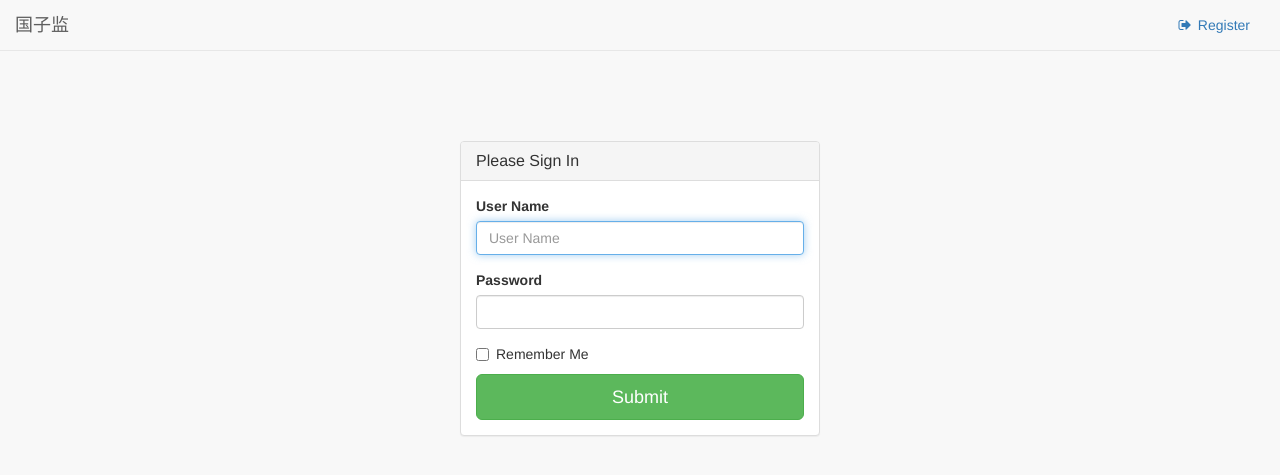
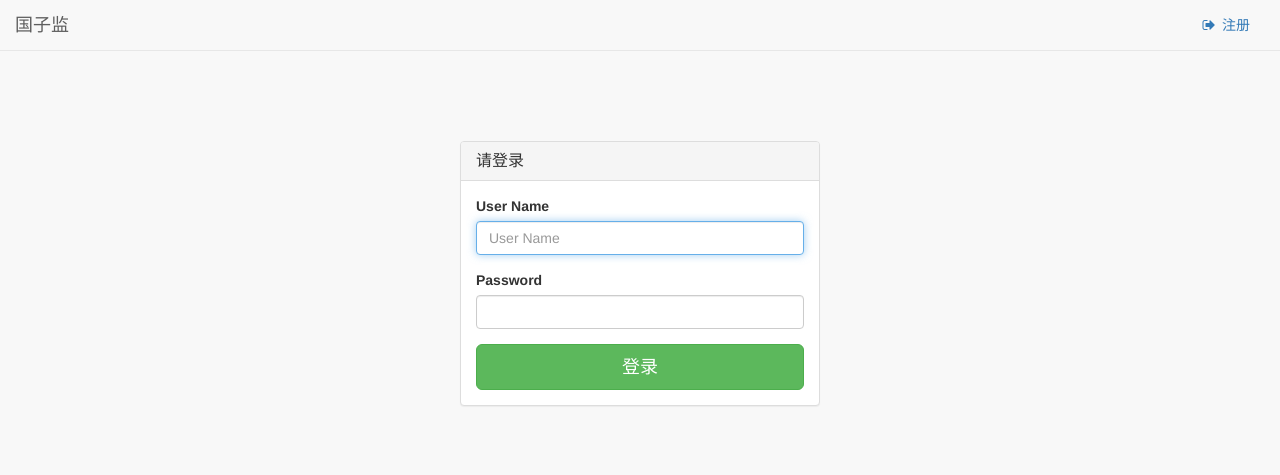
Before and after one commit to deljuven/Guozijian, a Flask app: page /login in a window 1280 px wide. Shown: the top 475 px of the page. Run offline with Flask 2, Linux system fonts and the light colour scheme; data comes from the database, SQL or seed files in the repository; parts of the project's set-up code (start-up, migrations or seed data) failed here and were passed over; some libraries are stand-ins or nearby versions.

Commit message:
fix: fix cn problem

```diff
--- a/guozijian/templates/base.html
+++ b/guozijian/templates/base.html
@@ -43,18 +43,18 @@
                 </a>
                 <ul class="dropdown-menu dropdown-user">
                     {% if session.logged_in %}
-                    <li><a href="#"><i class="fa fa-user fa-fw"></i> User Profile</a>
+                    <li><a href="#"><i class="fa fa-user fa-fw"></i> 账户详情</a>
                     </li>
-                    <li><a href="#"><i class="fa fa-gear fa-fw"></i> Settings</a>
+                    <li><a href="#"><i class="fa fa-gear fa-fw"></i> 账户设置</a>
                     </li>
                     <li class="divider"></li>
-                    <li><a href="logout"><i class="fa fa-sign-out fa-fw"></i> Logout</a>
+                    <li><a href="logout"><i class="fa fa-sign-out fa-fw"></i> 登出</a>
                     </li>
                     {% else %}
-                    <li><a href="login"><i class="fa fa-sign-in fa-fw"></i> Login</a>
+                    <li><a href="login"><i class="fa fa-sign-in fa-fw"></i> 登陆</a>
                     </li>
                     <li class="divider"></li>
-                    <li><a href="register"><i class="fa fa-sign-in fa-fw"></i> Register</a>
+                    <li><a href="register"><i class="fa fa-sign-in fa-fw"></i> 注册</a>
                     <li>
                         {% endif %}
                 </ul>
--- a/guozijian/templates/index.html
+++ b/guozijian/templates/index.html
@@ -14,7 +14,7 @@
 {% block page_content %}
 <div class="row row-eq-height">
     <div class="col-lg-10 col-md-10 col-xs-12">
-        <h1 class="page-header">Dashboard</h1>
+        <h1 class="page-header">监测面板</h1>
     </div>
     <!-- /.col-lg-12 -->
 </div>
--- a/guozijian/templates/login.html
+++ b/guozijian/templates/login.html
@@ -17,7 +17,7 @@
     </div>
     <div class="nav navbar-top-links navbar-right">
         <li>
-            <a href="register"><i class="fa fa-sign-out fa-fw"></i> Register</a>
+            <a href="register"><i class="fa fa-sign-out fa-fw"></i> 注册</a>
         </li>
     </div>
 </nav>
@@ -29,7 +29,7 @@
         <div class="col-md-4 col-md-offset-4 col-xs-12">
             <div class="login-panel panel panel-default">
                 <div class="panel-heading">
-                    <h3 class="panel-title">Please Sign In</h3>
+                    <h3 class="panel-title"> 请登录</h3>
                 </div>
                 {{ flash_message() }}
                 <div class="panel-body">
@@ -44,13 +44,13 @@
                             <div class="form-group">
                                 {{ form.passwd(class_="form-control", required=true) }}
                             </div>
-                            <div class="checkbox">
-                                <label>
-                                    <input name="remember" type="checkbox" value="Remember Me">Remember Me
-                                </label>
-                            </div>
+                            <!--<div class="checkbox">-->
+                                <!--<label>-->
+                                    <!--<input name="remember" type="checkbox" value="Remember Me">Remember Me-->
+                                <!--</label>-->
+                            <!--</div>-->
                             <!-- Change this to a button or input when using this as a form -->
-                            <input type="submit" class="btn btn-lg btn-success btn-block"/>
+                            <input type="submit" class="btn btn-lg btn-success btn-block" value="登录"/>
                             {{ form.csrf_token }}
                         </fieldset>
                     </form>
--- a/guozijian/templates/register.html
+++ b/guozijian/templates/register.html
@@ -17,7 +17,7 @@
     </div>
     <ul class="nav navbar-top-links navbar-right">
         <li>
-            <a href="login"><i class="fa fa-sign-in fa-fw"></i> Login</a>
+            <a href="login"><i class="fa fa-sign-in fa-fw"></i> 登陆</a>
         </li>
     </ul>
 </nav>
@@ -29,7 +29,7 @@
         <div class="col-md-4 col-md-offset-4 col-xs-12">
             <div class="login-panel panel panel-default">
                 <div class="panel-heading">
-                    <h3 class="panel-title">Please Register</h3>
+                    <h3 class="panel-title">请注册</h3>
                 </div>
                 {{ flash_message() }}
                 <div class="panel-body">
@@ -65,7 +65,7 @@
                                 </label>
                             </div>
                             <!-- Change this to a button or input when using this as a form -->
-                            <input type="submit" class="btn btn-lg btn-success btn-block" value="Register"/>
+                            <input type="submit" class="btn btn-lg btn-success btn-block" value="注册"/>
                             {{ form.csrf_token }}
                         </fieldset>
                     </form>
--- a/guozijian/templates/statistic.html
+++ b/guozijian/templates/statistic.html
@@ -90,7 +90,7 @@
     <div class="col-lg-12 col-md-12 col-xs-12">
         <div class="panel panel-primary">
             <div class="panel-heading">
-                <i class="fa fa-bar-chart-o fa-fw"></i>过去3天的统计
+                <i class="fa fa-bar-chart-o fa-fw"></i>过去3节课的统计
             </div>
             <!-- /.panel-heading -->
             <div class="panel-body">
```
Also changed, not shown: guozijian/static/js/guozijian.js (+4 -3 lines), guozijian/templates/class_list.html (+8 -8 lines).
